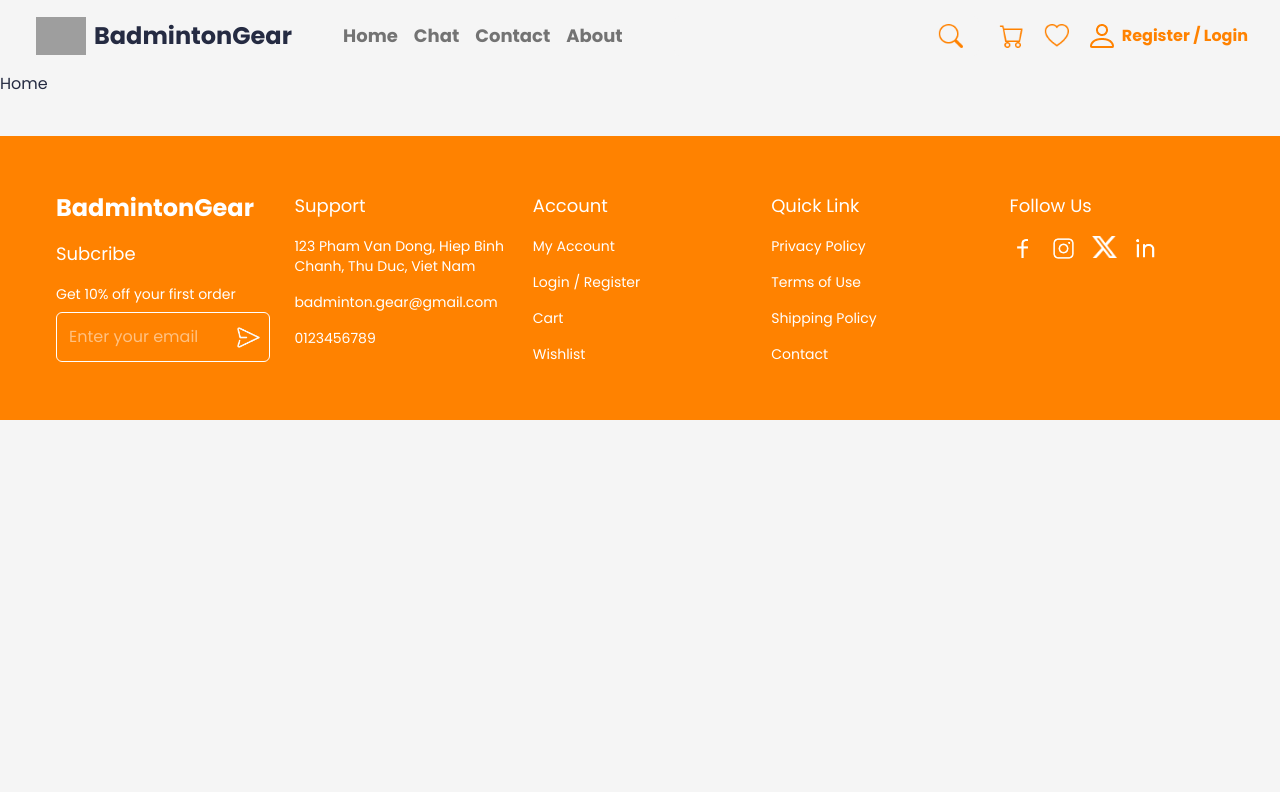
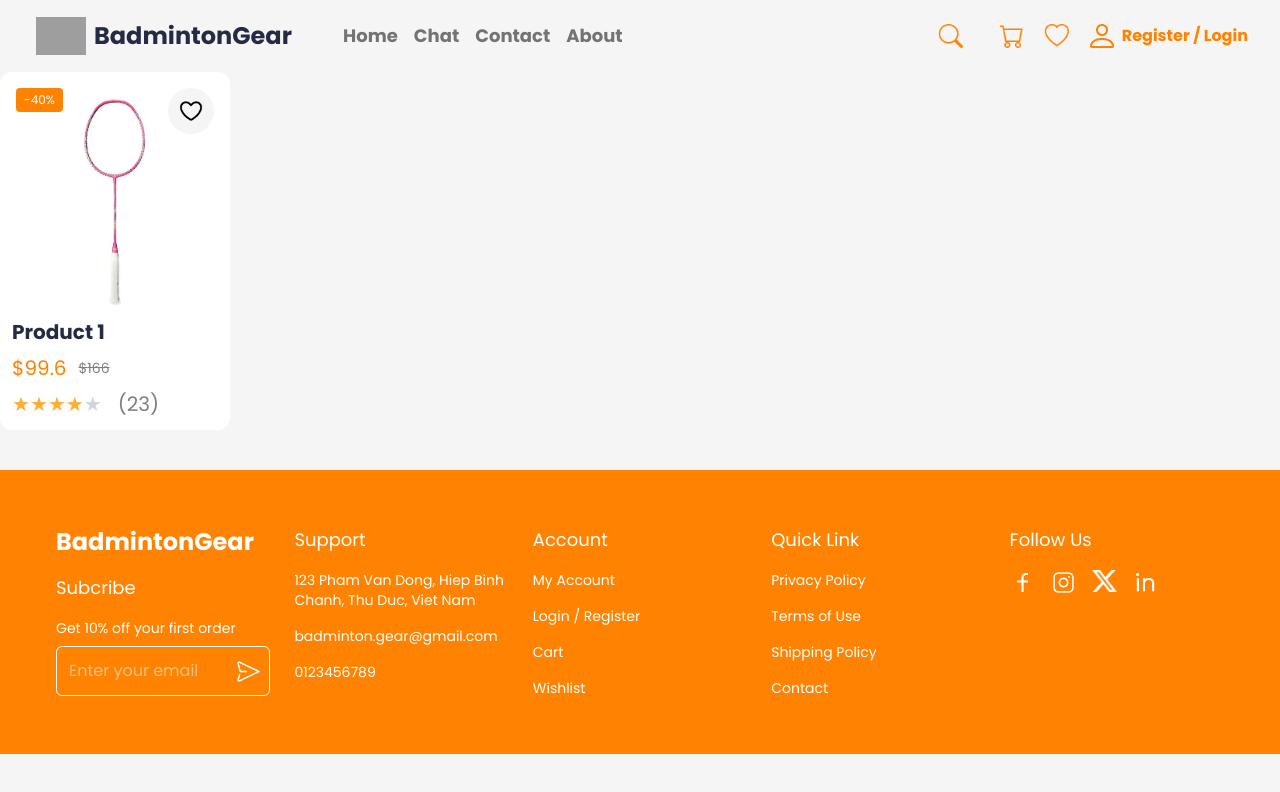
Before and after one commit to ITechIOI/SE113-BadmintonGear-Testing, a Next.js app: page / in a window 1280 px wide. Shown: the top 792 px of the page. Built offline with nearby package versions, Linux system fonts and the light colour scheme; grey boxes are pictures that could not be loaded.

Commit message:
submit product card

```diff
--- a/src/app/page.js
+++ b/src/app/page.js
@@ -1,5 +1,9 @@
+"use client"
+import { ProductCard } from "@/components/ProductCard"
 export default function Page() {
   return (
-    <div>Home</div>
+    <div>
+      <ProductCard product={{id:"pro001", name: "Product 1", image: "/images/product1.png", price: 166, rating: 4 , discount: 40}} />
+    </div>
   )
 }
--- /dev/null
+++ b/src/components/ProductCard.js
@@ -0,0 +1,51 @@
+import React, { useState } from 'react'
+import Image from 'next/image'
+
+export const ProductCard = ({product}) => {
+
+    const [showAddToCart, setShowAddToCart] = useState(false);
+
+    const currentPrice = product.price - (product.price * product.discount / 100);
+
+    const handleMouseEnter = () => {
+        setShowAddToCart(true);
+    };
+
+    const handleMouseLeave = () => {
+        setShowAddToCart(false);
+    };
+
+    return (
+        <div className='relative bg-white w-[18%] p-3 rounded-xl text-poppins'
+            onMouseEnter={handleMouseEnter}
+            onMouseLeave={handleMouseLeave}
+            onClick={() => window.location.href = `/product?id=${product.id}`} >
+            <div className='absolute top-4 left-4 bg-[#FF8200] text-white text-xs px-2 py-1 rounded'>
+                -{product.discount}%
+            </div>
+            <div className='absolute top-4 right-4 bg-[#F5F5F5] p-2 rounded-full'>
+                <Image src={"/icons/blwishlistic.png"} alt={"wish"} width={30} height={30} />
+            </div>
+            <Image src={product.image} alt={"Product"} width={80} height={80} className='w-full h-1/2 object-cover rounded-t-lg' />
+            {showAddToCart && (
+                <button className='w-[100%] absolute bottom-30 left-1/2 transform -translate-x-1/2 bg-black text-white px-4 py-2 rounded-md shadow-lg text-center'>
+                    Add To Cart
+                </button>
+            )}
+            <h3 className='font-semibold text-xl'>{product.name}</h3>
+            <div className='flex items-center mt-2'>
+                <p className='text-[#FF8200] text-xl'>${currentPrice}</p>
+                <p className='ml-3 text-black opacity-50 text-sm line-through'>${product.price}</p>
+            </div>
+            <div className='flex items-center mt-2 text-xl'>
+                {Array.from({ length: 5 }, (_, index) => (
+                    <span key={index} className={index < product.rating ? 'text-[#FFAD33]' : 'text-gray-300'}>
+                        ★
+                    </span>
+                ))}
+                <div className='text-black opacity-50 ml-4'>(23)</div>
+            </div>
+
+        </div>
+    )
+}
```
Also changed, not shown: public/icons/blwishlistic.png (added), public/images/product1.png (added).
